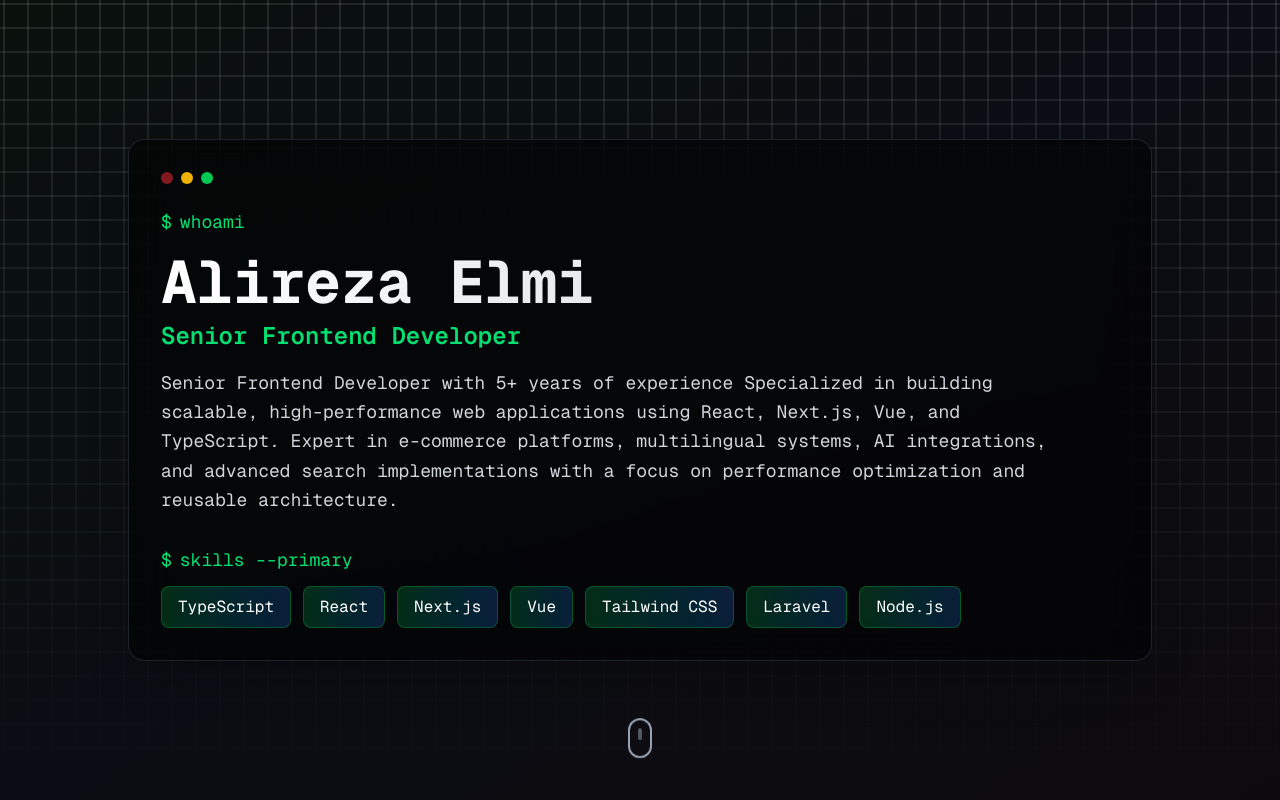
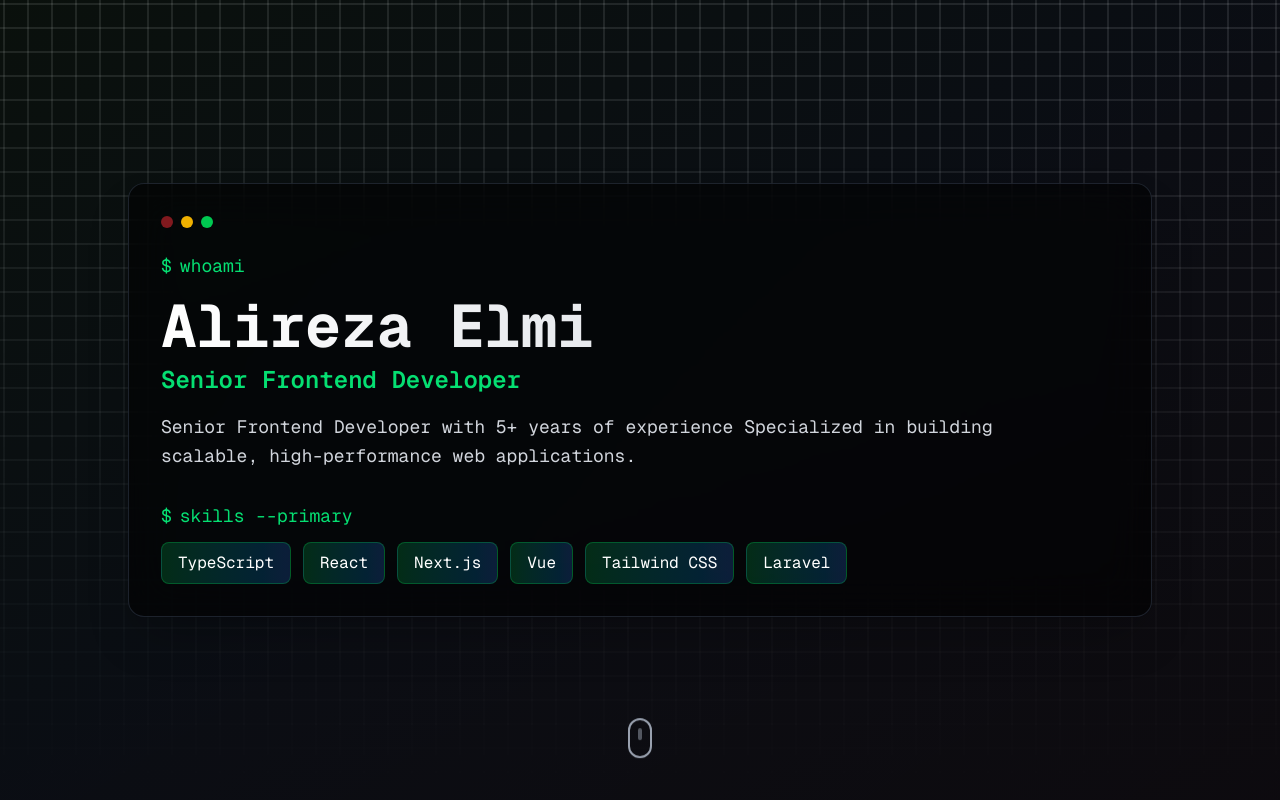
Before and after one commit to elmi-elmi/elmi-elmi.github.io, a Next.js app: page / in a window 1280 px wide. Shown: the top 800 px of the page. Built offline with nearby package versions, Linux system fonts and the light colour scheme.

Commit message:
short sentence for about

```diff
--- a/app/page.tsx
+++ b/app/page.tsx
@@ -57,7 +57,7 @@ const LABELS = {
 const HERO = {
     name: "Alireza Elmi",
     role: "Senior Frontend Developer",
-    aboutBase: "Specialized in building scalable, high-performance web applications using React, Next.js, Vue, and TypeScript. Expert in e-commerce platforms, multilingual systems, AI integrations, and advanced search implementations with a focus on performance optimization and reusable architecture.",
+    aboutBase: "Specialized in building scalable, high-performance web applications.",
     yearsStart: 2020,
     avatarSrc: "",
     location: {
@@ -82,7 +82,6 @@ const PRIMARY_SKILLS: string[] = [
     "Vue",
     "Tailwind CSS",
     "Laravel",
-    "Node.js"
 ];
 
 const PROJECTS: Project[] = [
```
